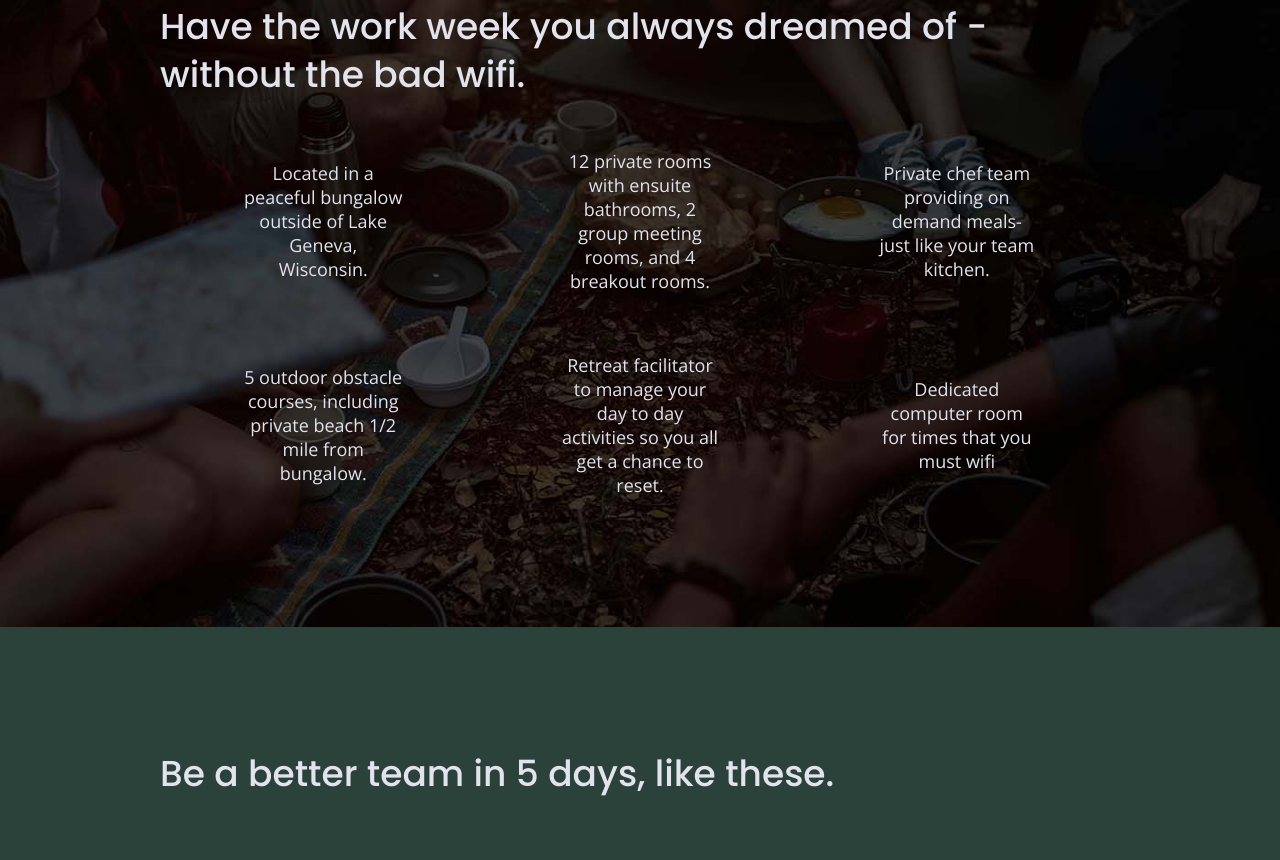
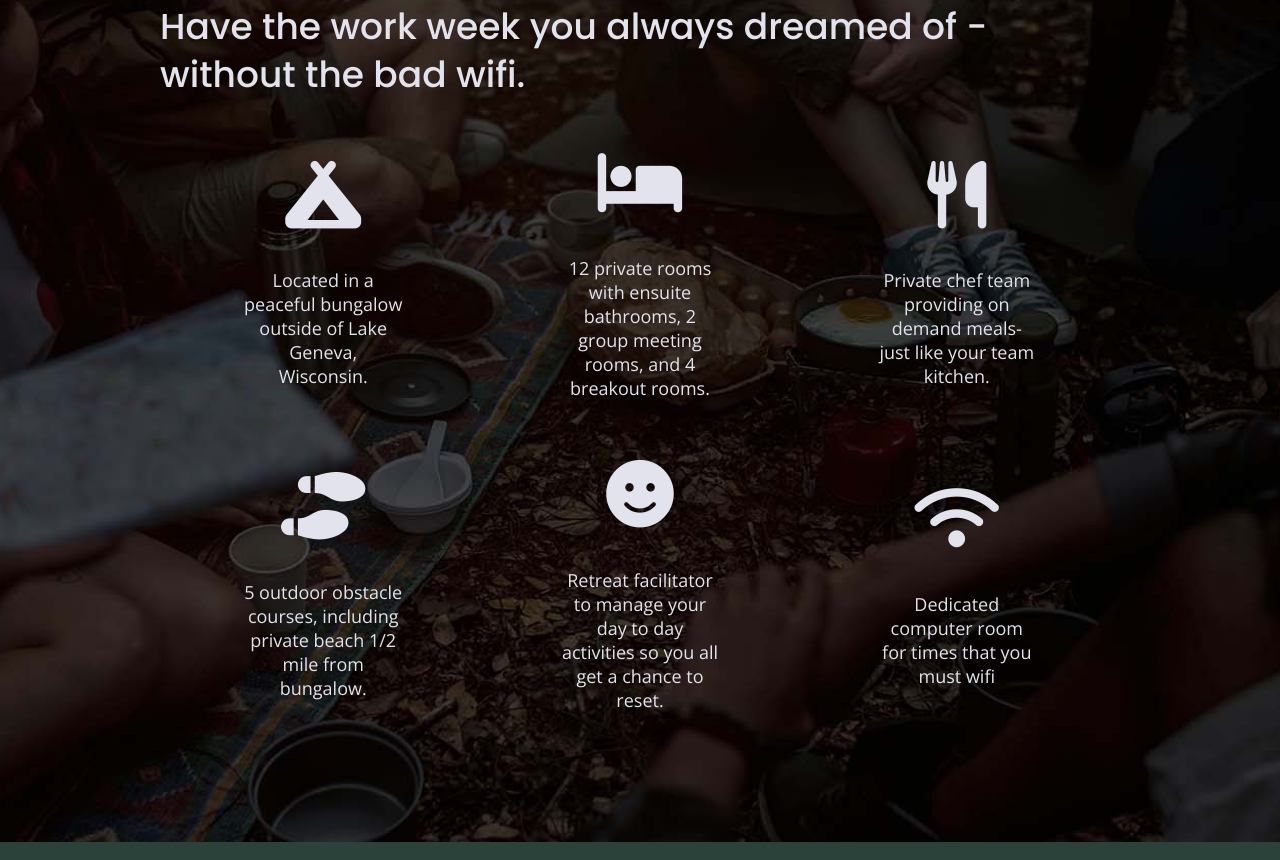
Before and after one commit to patgramo/unplugged-retreat, a website built with Parcel: page index.html in a window 1280 px wide. Shown: the part 1029-1889 px from the top of the page. Built offline with nearby package versions, Linux system fonts and the light colour scheme.

Commit message:
Added font style icons

```diff
--- a/css/main.css
+++ b/css/main.css
@@ -315,6 +315,11 @@
       justify-content: center;
       align-items: center;
       flex-flow: row wrap;
+    }
+
+    .features i {
+      font-size: 3.75em;
+      margin-bottom: 40px;
     }
 
    .features p{
--- a/index.html
+++ b/index.html
@@ -18,6 +18,9 @@
 
   <link rel="stylesheet" href="css/normalize.css">
   <link rel="stylesheet" href="css/main.css">
+
+  <!-- Font Awesome-->
+  <script src="https://kit.fontawesome.com/3dec98cce3.js" crossorigin="anonymous"></script>
 
   <meta name="theme-color" content="#fafafa">
 
@@ -67,32 +70,44 @@
 
         <div class="features-items">
           <article>
-            <p class="fontawesome-icon"></p>
+            <p class="fontawesome-icon">
+              <i class="fas fa-campground"></i>
+            </p>
             <p class="features-item-description">Located in a peaceful bungalow outside of Lake Geneva, Wisconsin.</p>
           </article>
 
           <article>
-            <p class="fontawesome-icon"></p>
+            <p class="fontawesome-icon">
+              <i class="fas fa-bed"></i>
+            </p>
             <p class="features-item-description">12 private rooms with ensuite bathrooms, 2 group meeting rooms, and 4 breakout rooms.</p>
           </article>
 
           <article>
-            <p class="fontawesome-icon"></p>
+            <p class="fontawesome-icon">
+              <i class="fas fa-utensils"></i>
+            </p>
             <p class="features-item-description">Private chef team providing on demand meals- just like your team kitchen.</p>
           </article>
 
           <article>
-            <p class="fontawesome-icon"></p>
+            <p class="fontawesome-icon">
+              <i class="fas fa-shoe-prints"></i>
+            </p>
             <p class="features-item-description">5 outdoor obstacle courses, including private beach 1/2 mile from bungalow.</p>
           </article>
 
           <article>
-            <p class="fontawesome-icon"></p>
+            <p class="fontawesome-icon">
+              <i class="fas fa-smile"></i>
+            </p>
             <p class="features-item-description">Retreat facilitator to manage your day to day activities so you all get a chance to reset.</p>
           </article>
 
           <article>
-            <p class="fontawesome-icon"></p>
+            <p class="fontawesome-icon">
+              <i class="fas fa-wifi"></i>
+            </p>
             <p class="features-item-description">Dedicated computer room for times that you must wifi</p>
           </article>
         </div>
```
Also changed, not shown: about/index.html (+3 -0 lines), faq/index.html (+3 -0 lines). Lines whose indentation alone changed are shown as unchanged.
